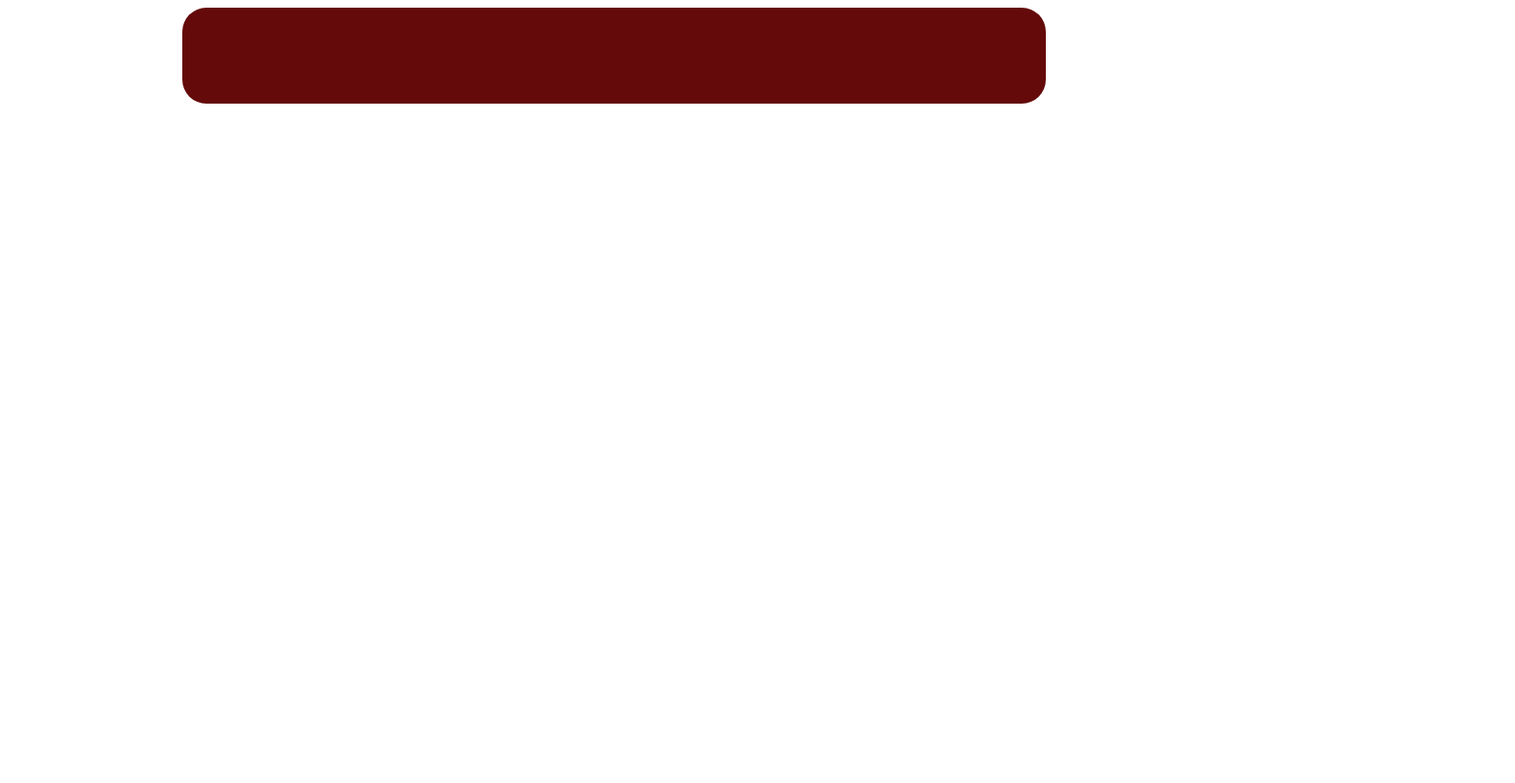
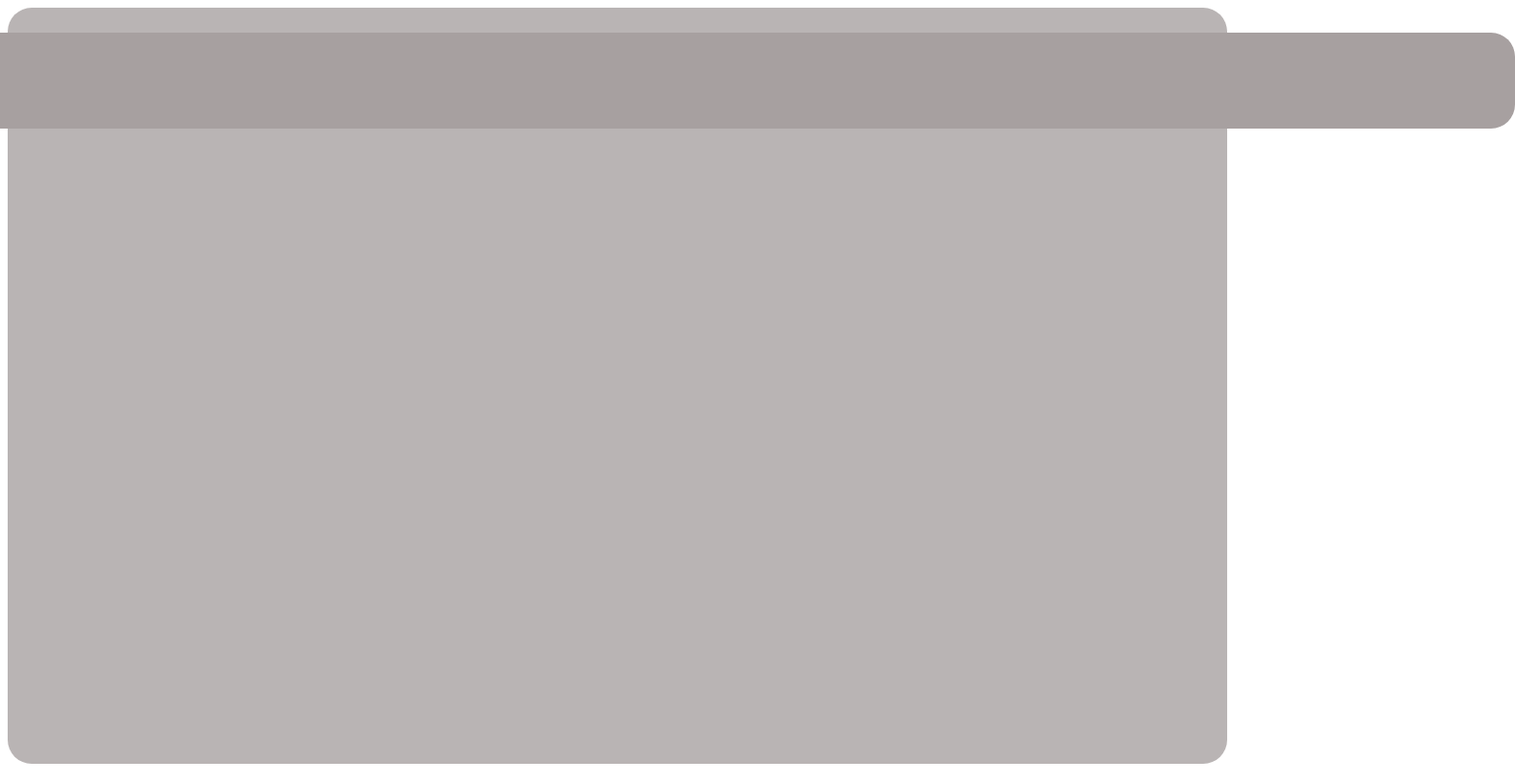
Before and after one commit to LouisHD14/CodingAG, a plain HTML site: page index.html in a window 1280 px wide. Shown: the whole page at 96% size, 1579 px wide, since content can reach past the window. Drawn offline with Linux system fonts and the light colour scheme.

Commit message:
Add files via upload

```diff
--- a/index.html
+++ b/index.html
@@ -4,12 +4,21 @@
     <meta charset="UTF-8">
     <meta http-equiv="X-UA-Compatible" content="IE=edge">
     <meta name="viewport" content="width=device-width, initial-scale=1.0">
-    <title>Document</title>
+    <title>Website</title>
     <link rel="stylesheet" href="style.css">
 </head>
 <body>
     <div class="box">
-        <div class="div1"></div>
+        <header>
+            <div class="header1">
+                <table>
+                    <ul>
+                        <li><a href="#">Google</a></li>
+                        <li><a href="#">Discord</a></li>
+                    </ul>
+                </table>
+            </div>
+        </header>
     </div>
 </body>
 </html>
--- a/style.css
+++ b/style.css
@@ -1,16 +1,25 @@
-.box {
-    height: 100vh;
-    width: 100%;
-    display: flex;
-    justify-content: center;
-    align-items: flex-start;
-
-
+.# {
+    margin: 10px;
 }
 
-.div1 {
+.box {
+    width: 99%;
+    height: 96vh;
+    background-color: rgba(185, 180, 180, 1);
+    border-radius: 25px;
+    display: flex;
+    align-items: top;
+    justify-content: center;
+    padding: 10px;
+}
+
+.header1 {
     height: 100px;
-    width: 900px;
-    background-color: rgba(100, 10, 10, 1);
+    width: 1870px;
+    background-color: rgba(167, 160, 160, 1);
     border-radius: 25px;
 }
+a {
+    text-decoration: none;
+    color: black;
+}
```
